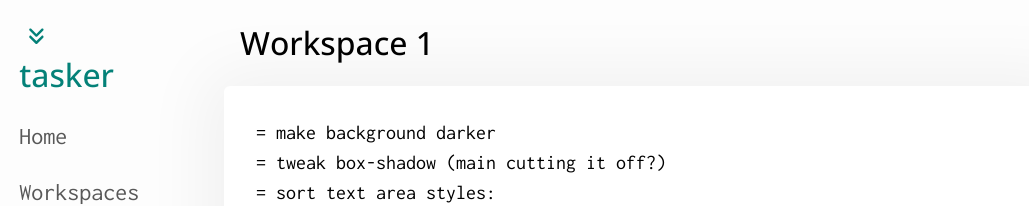
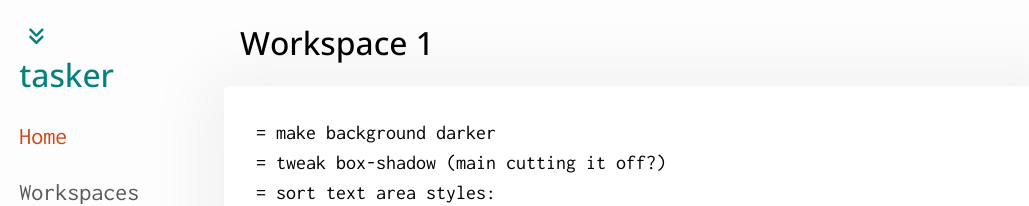
Before and after one commit to timgoalen/tasker, a Next.js app: page / in a window 1280 px wide. Both pictures are taken after a click on the button 36 px from the left and 36 px from the top of the page. Shown: the top 206 px of the page, without its empty margins (0-1029 px from the left). Built offline with nearby package versions, Linux system fonts and the light colour scheme.

Commit message:
style: update header hover styles

```diff
--- a/app/styles/globals.css
+++ b/app/styles/globals.css
@@ -29,6 +29,10 @@ body {
   padding: 1.2rem 0 0 1.2rem;
 }
 
+.site-title:hover {
+  cursor: default;
+}
+
 .page-title {
   font-size: 2rem;
   font-weight: 500;
@@ -41,6 +45,10 @@ body {
   top: 2rem;
 }
 
+.nav {
+  display: flex;
+}
+
 .side-nav {
   display: flex;
   flex-direction: column;
@@ -49,6 +57,11 @@ body {
 .nav-link {
   font-size: 1.5rem;
   padding: 1.2rem 0 0 1.2rem;
+}
+
+.nav-link:hover {
+  /* text-decoration: underline; */
+  background-color: #fff;
 }
 
 header {
@@ -81,8 +94,9 @@ header {
   color: var(--grey);
 }
 
-.black-text {
-  color: var(--black);
+.active-link {
+  /* color: var(--black); */
+  color: var(--secondary-colour);
 }
 
 .rotate-initial {
--- a/app/ui/dashboard/SideNav.tsx
+++ b/app/ui/dashboard/SideNav.tsx
@@ -11,31 +11,31 @@ export default function SideNav() {
     <div className="side-nav">
       <Link
         href="/"
-        // className={clsx(
-        //   "grey-text nav-link",
-        //   pathname === "/" ? "black-text nav-link" : "nav-link"
-        // )}
-        className="grey-text nav-link"
+        className={clsx(
+          "grey-text nav-link",
+          pathname === "/" ? "active-link nav-link" : "nav-link"
+        )}
+        // className="grey-text nav-link"
       >
         Home
       </Link>
       <Link
         href="/workspaces"
-        // className={clsx(
-        //   "grey-text nav-link",
-        //   pathname === "/workspaces" ? "black-text nav-link" : "nav-link"
-        // )}
-        className="grey-text nav-link"
+        className={clsx(
+          "grey-text nav-link",
+          pathname === "/workspaces" ? "active-link nav-link" : "nav-link"
+        )}
+        // className="grey-text nav-link"
       >
         Workspaces
       </Link>
       <Link
         href="/signin"
-        // className={clsx(
-        //   "grey-text nav-link",
-        //   pathname === "/login" ? "black-text nav-link" : "nav-link"
-        // )}
-        className="grey-text nav-link"
+        className={clsx(
+          "grey-text nav-link",
+          pathname === "/login" ? "active-link nav-link" : "nav-link"
+        )}
+        // className="grey-text nav-link"
       >
         Sign In
       </Link>
```
